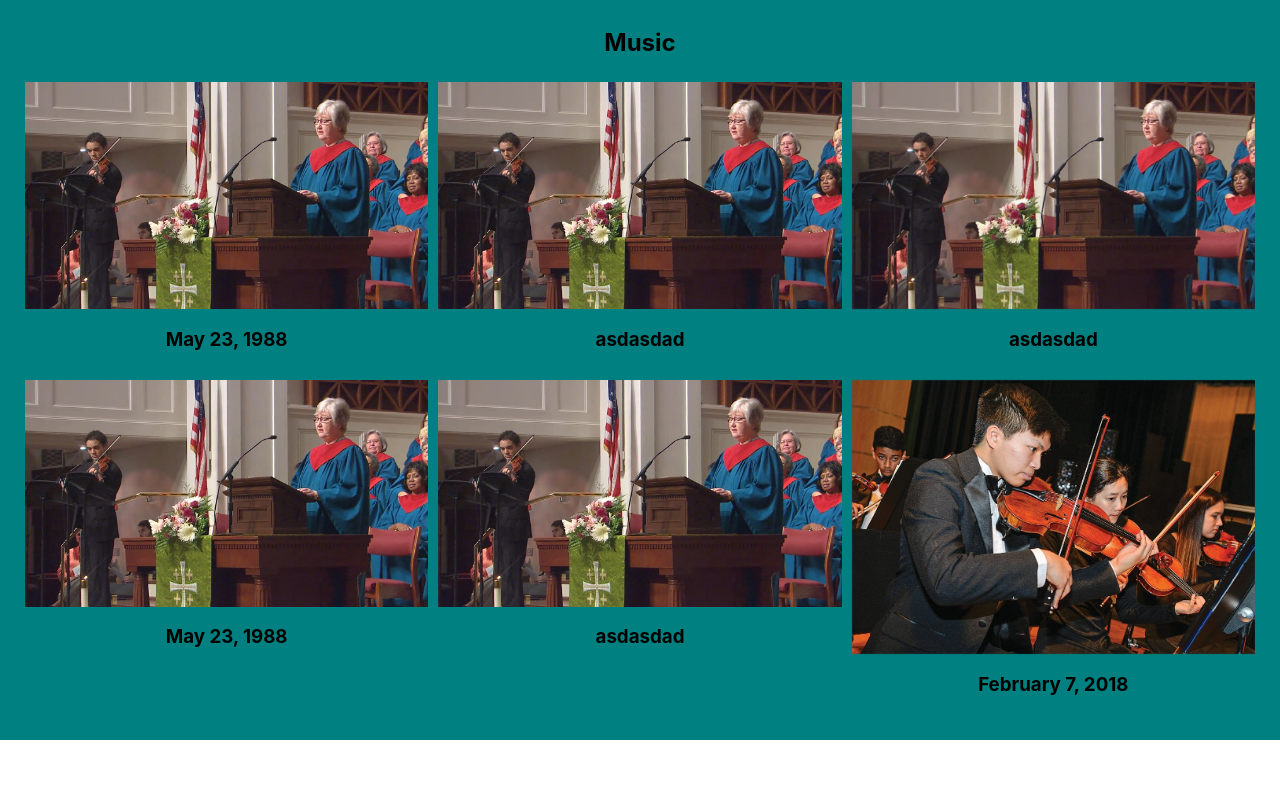
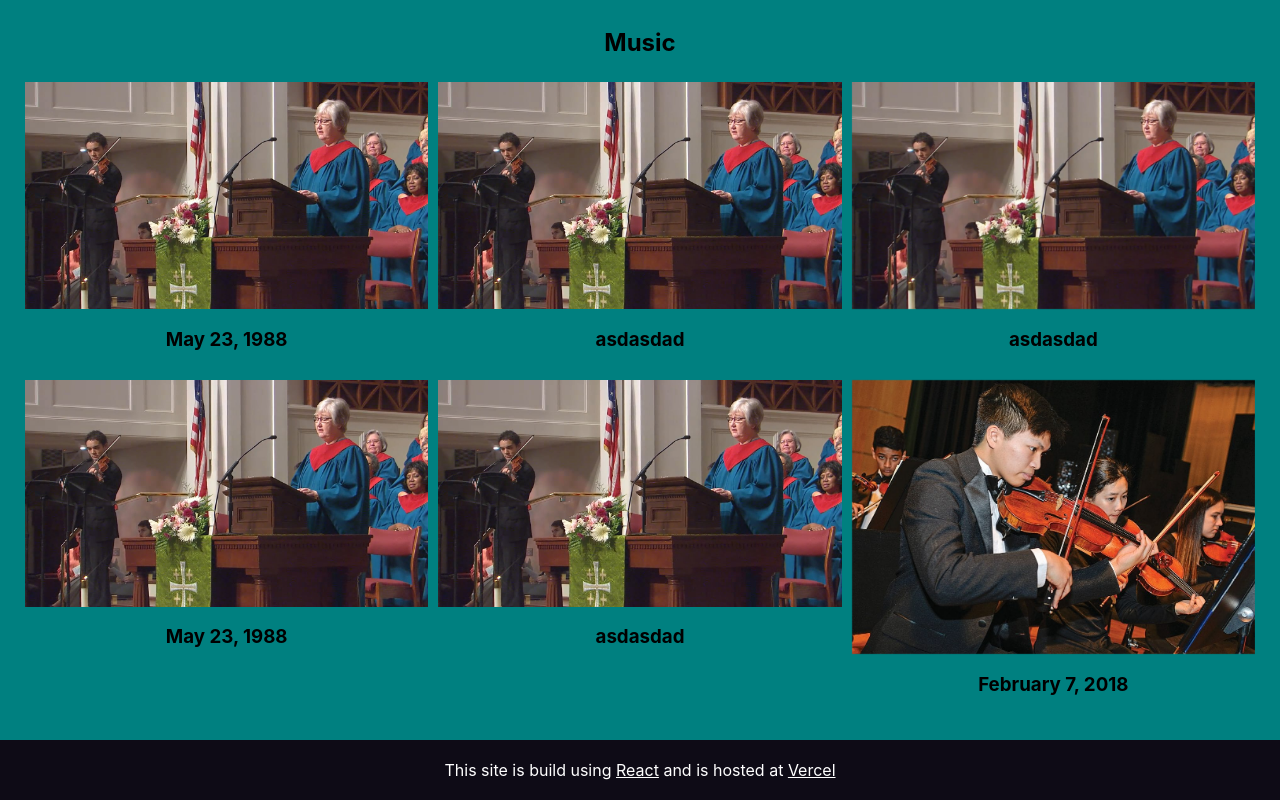
Before and after one commit to justinwilliamsrva/react-portfolio, a React (Create React App) app: page / in a window 1280 px wide. Shown: the part 2010-2810 px from the top of the page. Before the commit the page ends 2750 px from the top, so only its background shows below. Built offline with nearby package versions, Linux system fonts and the light colour scheme.

Commit message:
feat: added a footer

```diff
--- a/src/App.js
+++ b/src/App.js
@@ -5,6 +5,7 @@ import Home from "./Home";
 import Skills from "./Skills";
 import { ProjectList } from "./Projects/ProjectList";
 import Music from "./Music/Music";
+import Footer from "./Footer";
 
 function App() {
   return (
@@ -15,6 +16,7 @@ function App() {
         <Skills />
         <ProjectList />
         <Music />
+        <Footer />
       </div>
     </div>
   );
--- /dev/null
+++ b/src/Footer.js
@@ -0,0 +1,16 @@
+import React from "react";
+
+export default function Footer() {
+  return (
+    <div className="section-header" id="footer">
+      This site is build using{" "}
+      <a href="https://reactjs.org/" rel="noreferrer" target="_blank">
+        React
+      </a>{" "}
+      and is hosted at{" "}
+      <a href="https://vercel.com/" rel="noreferrer" target="_blank">
+        Vercel
+      </a>
+    </div>
+  );
+}
--- a/src/index.css
+++ b/src/index.css
@@ -259,3 +259,15 @@ code {
   padding: 16px 32px;
   text-decoration: none;
 }
+
+/* Footer */
+#footer {
+  background-color: var(--primary-bg-color);
+  color: white;
+}
+
+#footer > a {
+  text-decoration: underline;
+
+  color: white;
+}
```
